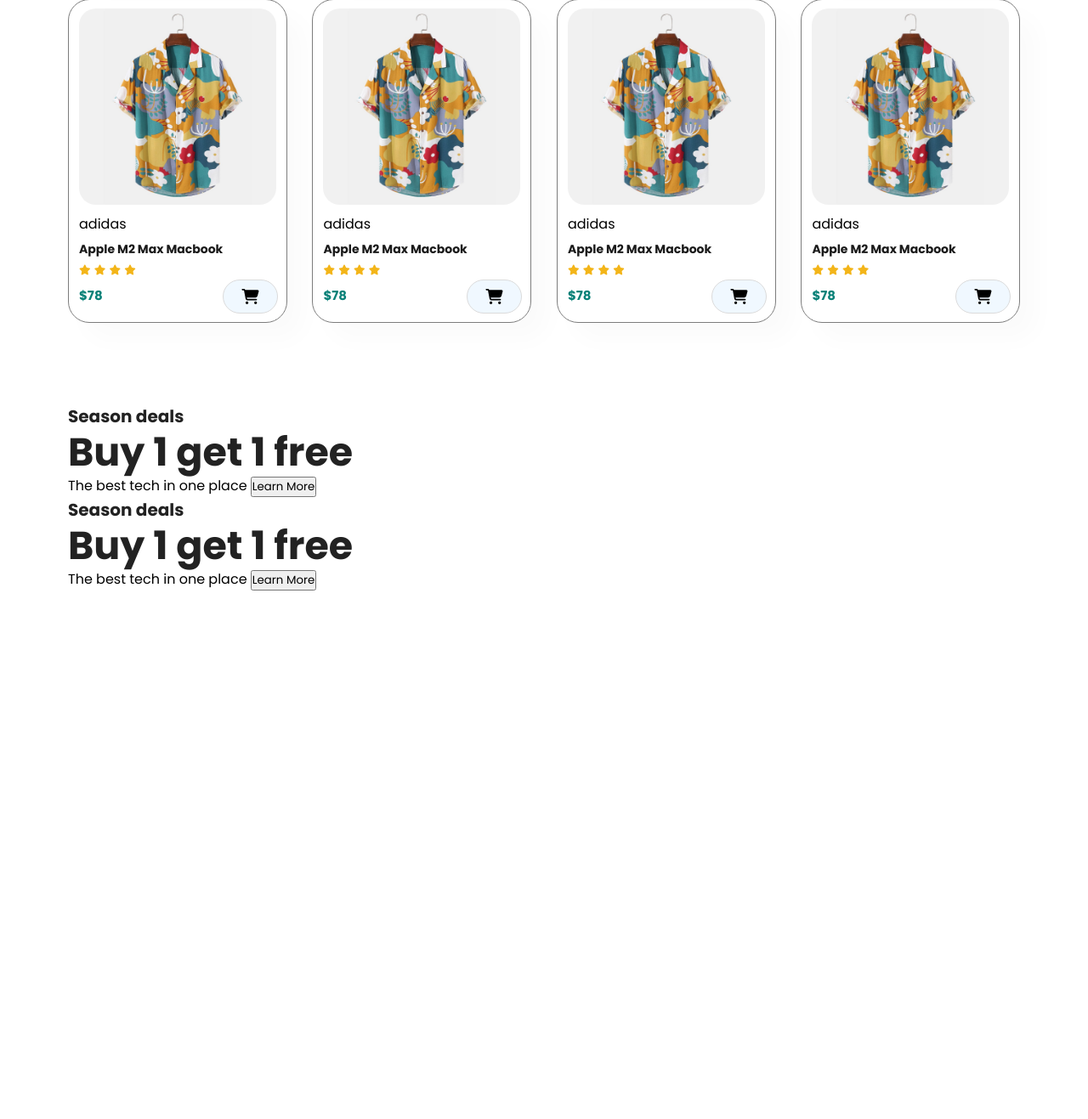
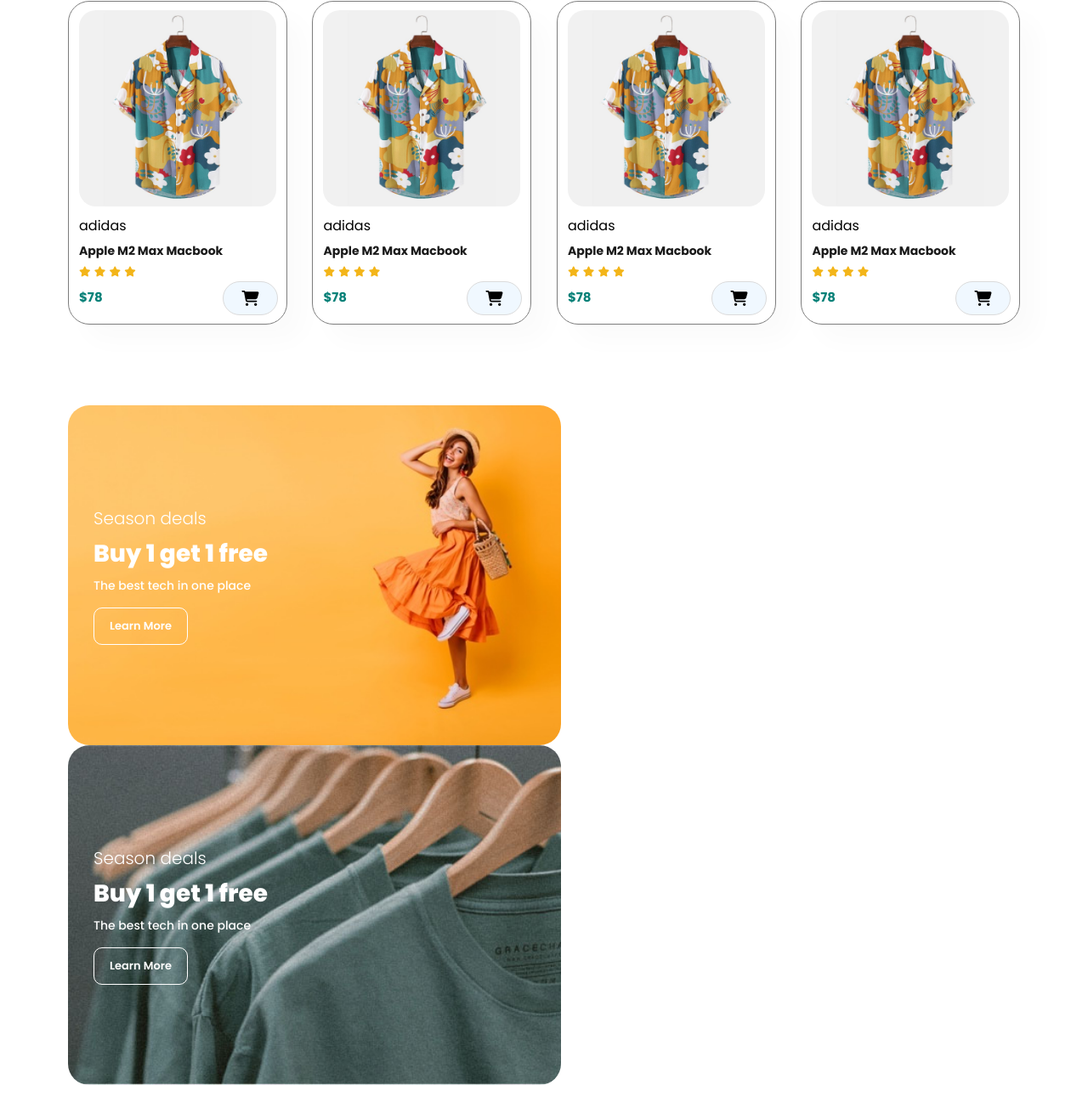
Before and after one commit to ashfaaqrifath/Novatech-Website-Project, a PHP site: page / in a window 1280 px wide. Shown: the part 1703-3020 px from the top of the page at 85% size. Before the commit the page ends 2398 px from the top, so only its background shows below. Run offline with PHP 8.4, Linux system fonts and the light colour scheme; some libraries are stand-ins or nearby versions.

Commit message:
Update style.css

```diff
--- a/style.css
+++ b/style.css
@@ -43,6 +43,34 @@ p{
     margin: 40px 0;
 }
 
+
+button.normal{
+    font-size: 14px;
+    font-weight: 600;
+    padding: 15px 30px;
+    color: #000000;
+    background-color: #ffffff;
+    border-radius: 4px;
+    cursor: pointer;
+    border: none;
+    outline: none;
+    transition: 0.2s;
+}
+
+button.white{
+    font-size: 13px;
+    font-weight: 600;
+    padding: 11px 18px;
+    color: #ffffff;
+    background-color: transparent;
+    border-radius: 10px;
+    cursor: pointer;
+    border: 1px solid #ffffff;
+    outline: none;
+    transition: 0.2s;
+}
+
+
 body{
     width: 100%;
     /* background-color: #E3E6F3; */
@@ -57,7 +85,8 @@ body{
     padding: 20px 80px;
     background: rgb(255, 255, 255, .1);
     backdrop-filter: blur(20px);
-    box-shadow: 0 8px 20px rgb(179, 179, 179);
+    /* box-shadow: 0 8px 20px rgb(255, 255, 255); */
+    border-bottom: 2px solid rgb(213, 213, 213);
     z-index: 999;
     position: sticky;
     top: 0;
@@ -137,12 +166,18 @@ body{
 }
 
 #hero button{
-    width: 100px;
+    width: 120px;
     height: 50px;
+    background-color: #11e6d8;
     border-radius: 50px;
     cursor: pointer;
     font-weight: 700;
-    font-size: 15px;
+    font-size: 16px;
+}
+
+#hero button:hover{
+    box-shadow: 0 0 8px rgb(0, 191, 255);
+    transition: 0.5s ease;
 }
 
 
@@ -167,7 +202,7 @@ body{
 }
 
 #feature .fe-box:hover{
-    box-shadow: 20px 20px 30px rgba(0, 0, 0, 0.06);
+    box-shadow: 0 0 8px rgb(0, 191, 255);
 }
 
 #feature .fe-box img{
@@ -213,7 +248,7 @@ body{
 }
 
 #product1 .pro:hover{
-    box-shadow: 20px 20px 30px rgba(0, 0, 0, 0.06);
+    box-shadow: 0 0 8px rgb(0, 191, 255);
 }
 
 #product1 .pro img{
@@ -263,3 +298,58 @@ body{
     right: 10px;
     padding: 10px;
 }
+
+#product1 .pro .cart:hover{
+    border: 1px solid rgb(0, 191, 255);
+    transition: 0.5s ease;
+}
+
+/* BANNER */
+
+#sm-banner{
+    display: flex;
+    justify-content: space-between;
+    flex-wrap: wrap;
+}
+
+#sm-banner .banner-box{
+    display: flex;
+    flex-direction: column;
+    justify-content: center;
+    align-items: flex-start;
+    background-image: url("img/banner/b17.jpg");
+    min-width: 580px;
+    height: 50vh;
+    background-size: cover;
+    background-position: center;
+    border-radius: 25px;
+    padding: 30px;
+}
+
+#sm-banner .banner-box2{
+    background-image: url("img/banner/b10.jpg");
+}
+
+#sm-banner h4{
+    color: #ffffff;
+    font-size: 20px;
+    font-weight: 300;
+}
+
+#sm-banner h2{
+    color: #ffffff;
+    font-size: 28px;
+    font-weight: 800;
+}
+
+#sm-banner span{
+    color: #ffffff;
+    font-size: 14px;
+    font-weight: 500;
+    padding-bottom: 15px;
+}
+
+#sm-banner .banner-box:hover button{
+    background: #088178;
+    border: 1px solid #088178;
+}
```
